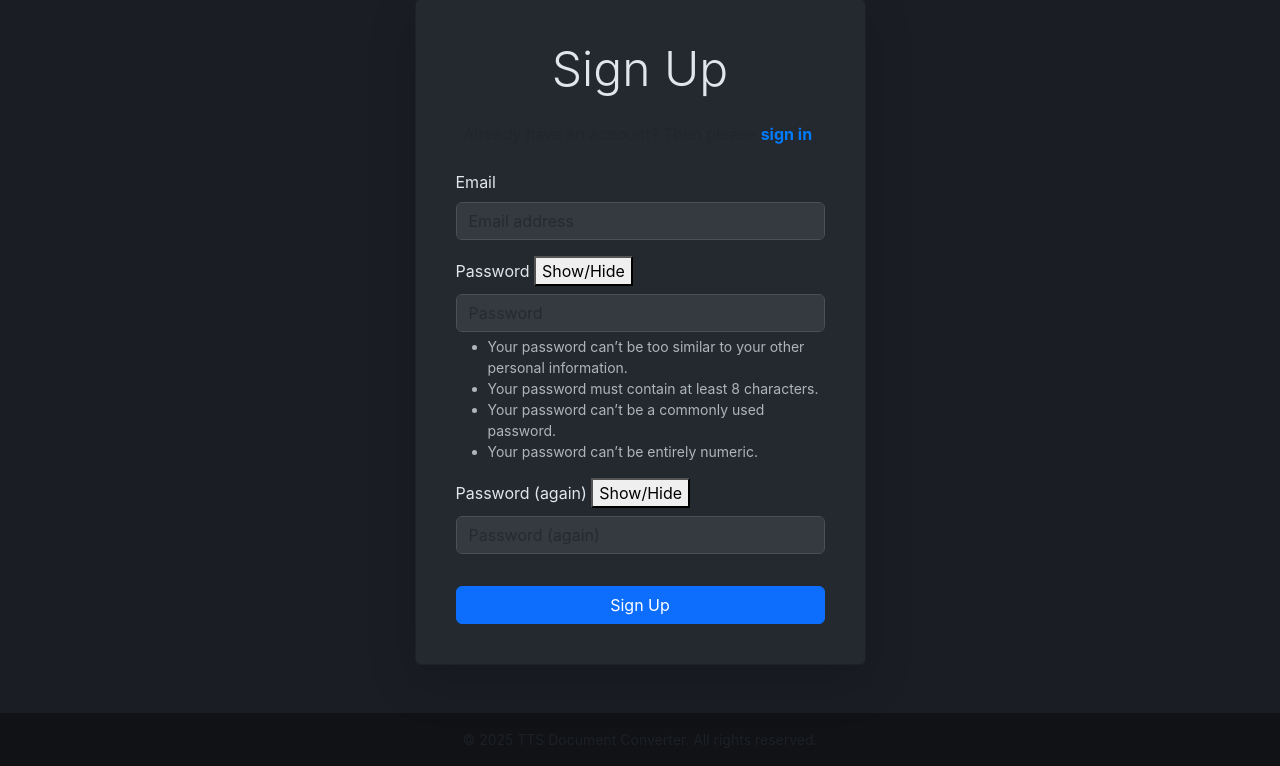
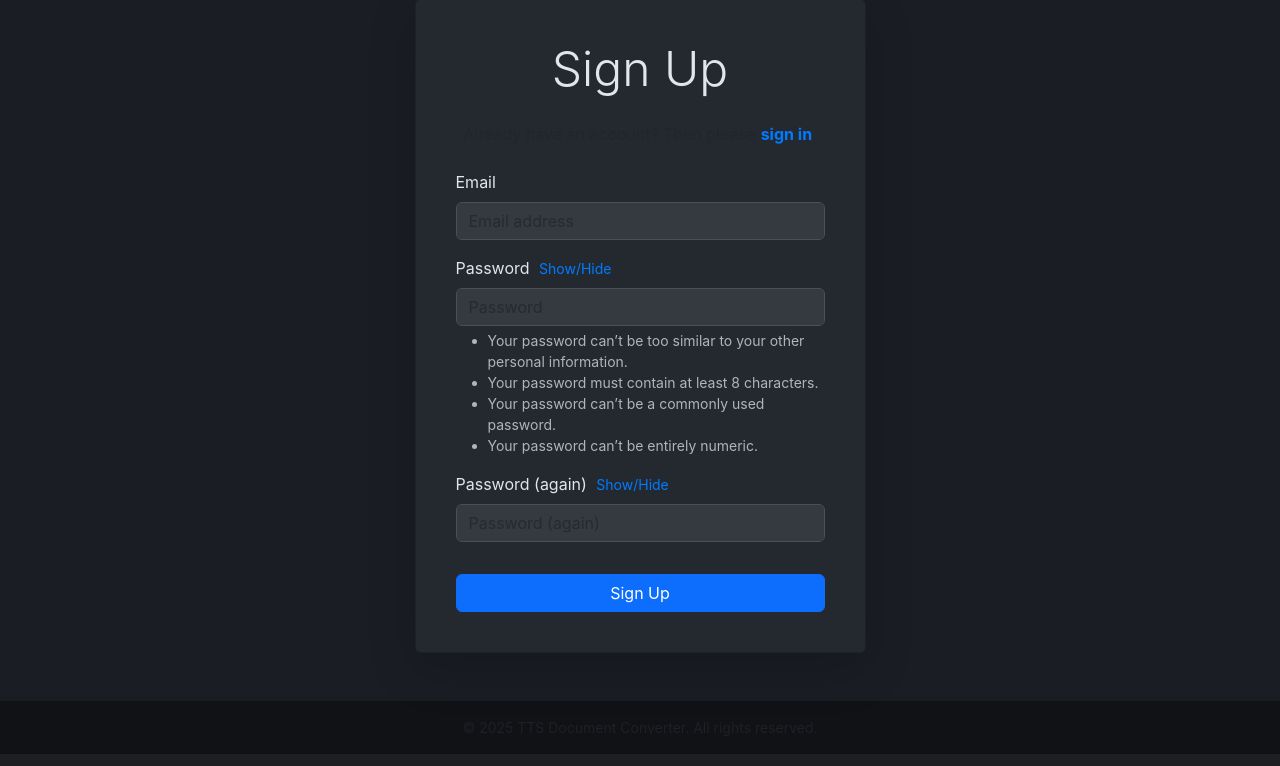
Before and after one commit to Frederick-Teye/TextToSpeechProject, a Django app: page /accounts/signup/ in a window 1280 px wide. Shown: the part 159-925 px from the top of the page. Run offline with Django 5.2, Linux system fonts and the light colour scheme; some libraries are stand-ins or nearby versions.

Commit message:
Feat: Style email confirmation and logout pages; Implement: Password visibility toggle; Fix: Improve 'Remember Me' styling and ensure social buttons display

```diff
--- a/templates/base.html
+++ b/templates/base.html
@@ -136,6 +136,23 @@
             background-color: #101216 !important;
             /* Very dark, almost black, slightly cooler */
         }
+
+        /* Style for password toggle button */
+        .password-toggle-btn {
+            background: none;
+            border: none;
+            color: #007bff;
+            /* Match link color */
+            cursor: pointer;
+            padding: 0;
+            font-size: 0.875rem;
+            /* Small text */
+            margin-left: 5px;
+        }
+
+        .password-toggle-btn:hover {
+            text-decoration: underline;
+        }
     </style>
 </head>
 
@@ -202,6 +219,20 @@
     <script src="https://cdn.jsdelivr.net/npm/bootstrap@5.3.3/dist/js/bootstrap.bundle.min.js"
         xintegrity="sha384-YvpcrYf0tY3lHB60NNkmXc5s9fDVZLESaAA55NDzOxhy9GkcIdslK1eN7N6jIeHz"
         crossorigin="anonymous"></script>
+
+    <script>
+        // JavaScript for password visibility toggle
+        function togglePasswordVisibility(fieldId) {
+            const passwordField = document.getElementById(fieldId);
+            if (passwordField) {
+                if (passwordField.type === "password") {
+                    passwordField.type = "text";
+                } else {
+                    passwordField.type = "password";
+                }
+            }
+        }
+    </script>
 </body>
 
 </html>
```
